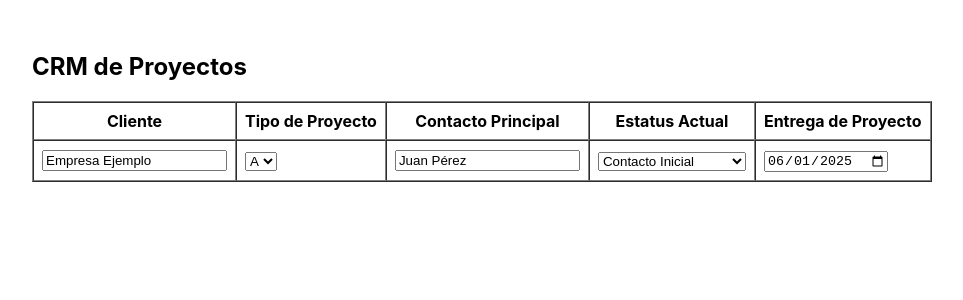
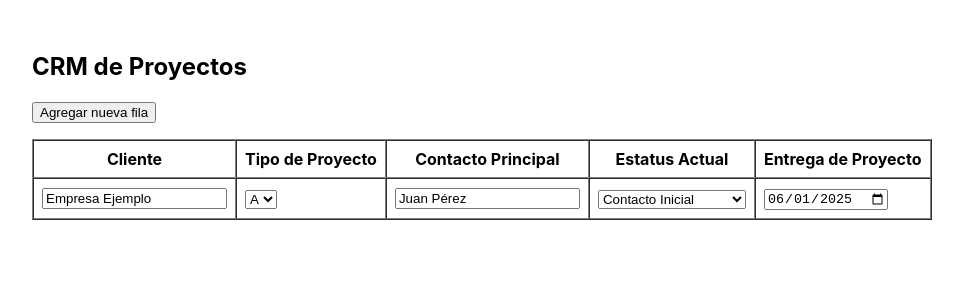
Before and after one commit to gandhidigital/crmtest, a React (Create React App) app: page / in a window 1280 px wide. Shown: the top 300 px of the page, without its empty margins (0-963 px from the left). Built offline with nearby package versions, Linux system fonts and the light colour scheme.

Commit message:
Agrego botón para agregar nueva fila

```diff
--- a/src/App.js
+++ b/src/App.js
@@ -21,9 +21,21 @@ function App() {
     setDatos(nuevosDatos);
   };
 
+  const agregarFila = () => {
+    const nuevaFila = {
+      cliente: '',
+      tipo: 'A',
+      contacto: '',
+      estatus: 'Contacto Inicial',
+      entrega: '',
+    };
+    setDatos([...datos, nuevaFila]);
+  };
+
   return (
     <div style={{ padding: '2rem' }}>
       <h2>CRM de Proyectos</h2>
+      <button onClick={agregarFila} style={{ marginBottom: '1rem' }}>Agregar nueva fila</button>
       <table border="1" cellPadding="8" cellSpacing="0">
         <thead>
           <tr>
```
